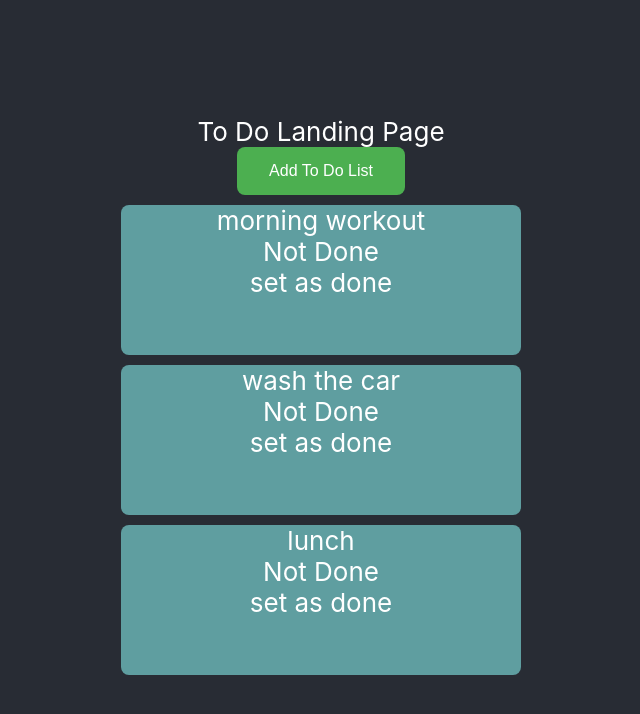
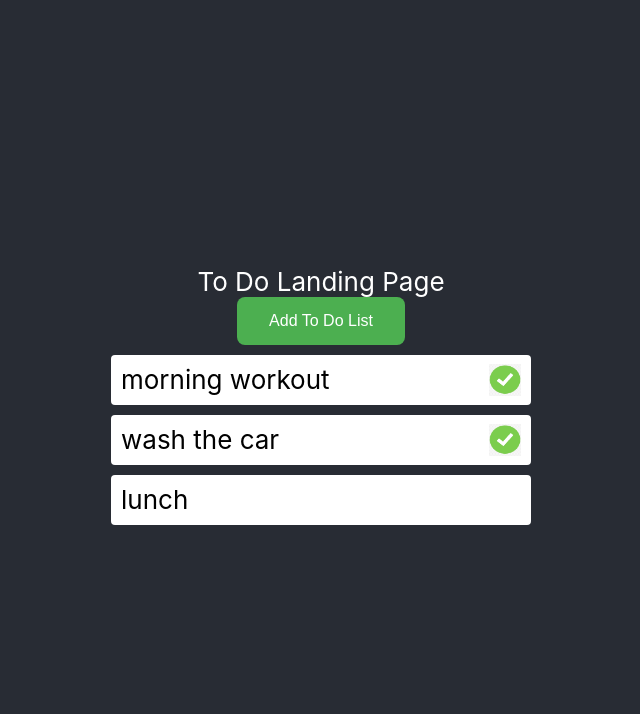
Before and after one commit to dhaniverdant/todo, a React (Create React App) app: page / in a window 1280 px wide. Shown: the top 714 px of the page, without its empty margins (319-959 px from the left). Built offline with nearby package versions, Linux system fonts and the light colour scheme.

Commit message:
restyling list and add icon to unfinished task

```diff
--- a/src/Components/List/TodoList.js
+++ b/src/Components/List/TodoList.js
@@ -1,5 +1,6 @@
 import React, { useState } from 'react';
 import './TodoList.scss'
+import check from '../../Images/check.png'
 
 function TodoList() {
   const [todo, setTodo] = useState([
@@ -13,7 +14,7 @@ function TodoList() {
     },
     {
       name: "lunch",
-      isDone: false
+      isDone: true
     }
   ]);
 
@@ -28,8 +29,9 @@ function TodoList() {
     return (
       <div className="list" key={index}>
         <div>{item.name}</div>
-        <div>{item.isDone === false ? "Not Done" : "Done"}</div>
-        {item.isDone === false ? <div onClick={onClickDone(index)}>set as done</div> : "" }
+        {item.isDone === false ?
+          <img className="icon-close" alt="check" src={check} onClick={onClickDone(index)} /> : ""
+        }
       </div>
     );
   })
--- a/src/Components/List/TodoList.scss
+++ b/src/Components/List/TodoList.scss
@@ -1,7 +1,19 @@
 .list {
-  background-color: cadetblue;
-  border-radius: 8px;
+  background-color: #fff;
+  color: black;
+  border-radius: 4px;
   width: 400px;
-  height: 150px;
+  height: 50px;
   margin: 10px;
+  padding: 0 10px;
+  display: flex;
+  flex-direction: row;
+  justify-content: space-between;
+  align-items: center;
 }
+
+.icon-close {
+  width: 32px;
+  height: 32px;
+  cursor: pointer;
+}
```
